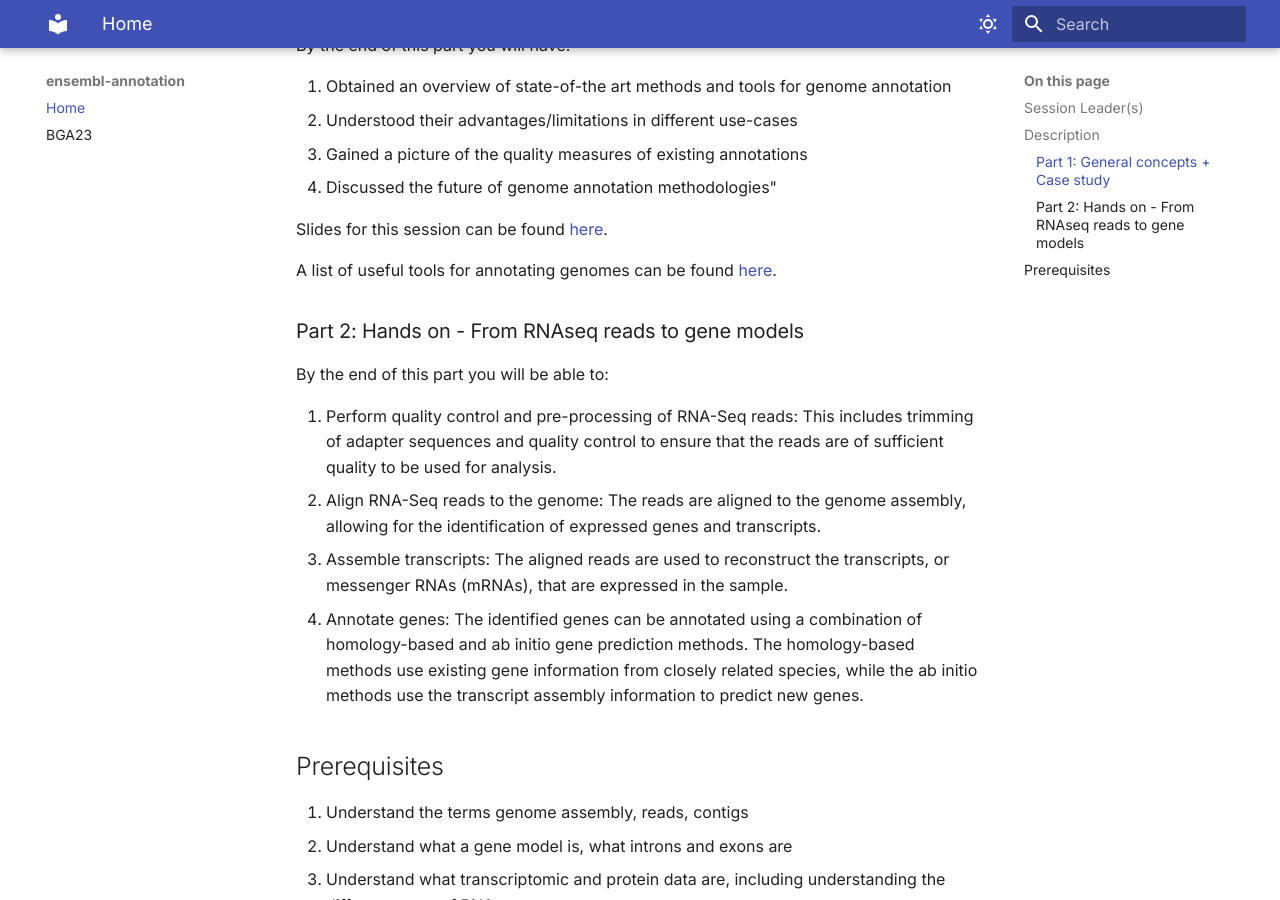
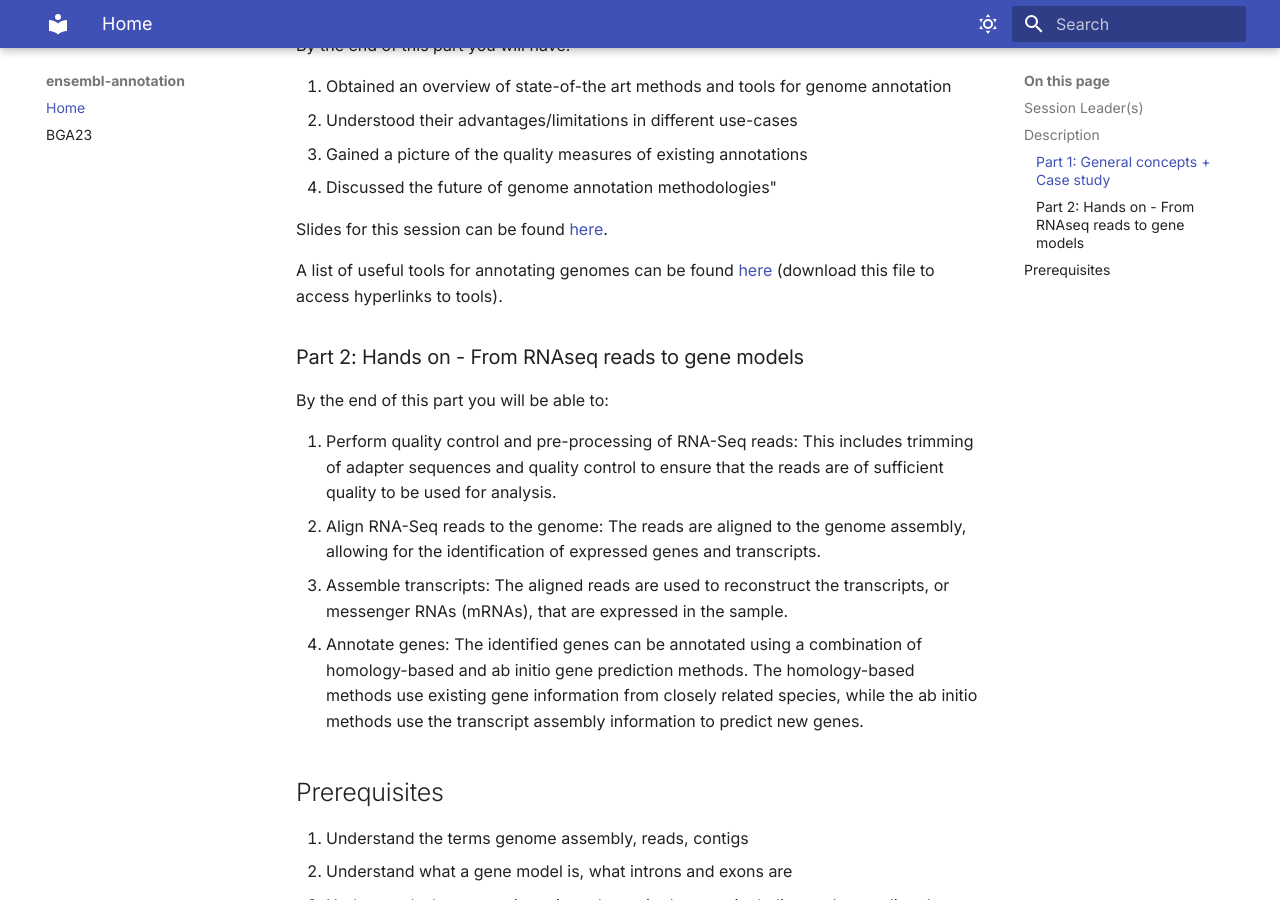
Before and after one commit to BGAcademy23/ensembl-annotation, an MkDocs documentation site: the page built from docs/README.md, in a window 1280 px wide and 900 px high, scrolled down 570 px. Built offline with MkDocs 1.6.1 and Material for MkDocs 9.7.7, drawn with Linux system fonts in a browser that asks for light colours.

Commit message:
...a little bit more info

```diff
--- a/docs/README.md
+++ b/docs/README.md
@@ -25,7 +25,7 @@ By the end of this part you will have:
 
 Slides for this session can be found [here](https://github.com/BGAcademy23/ensembl-annotation/blob/main/Annotating_Genomes_the_Ensembl_Way.pdf).
 
-A list of useful tools for annotating genomes can be found [here](https://github.com/BGAcademy23/ensembl-annotation/blob/main/Tools_for_Annotation.pdf).
+A list of useful tools for annotating genomes can be found [here](https://github.com/BGAcademy23/ensembl-annotation/blob/main/Tools_for_Annotation.pdf) (download this file to access hyperlinks to tools).
 
 
 ### Part 2: Hands on - From RNAseq reads to gene models
```
Also changed, not shown: README.md (+1 -1 lines).
